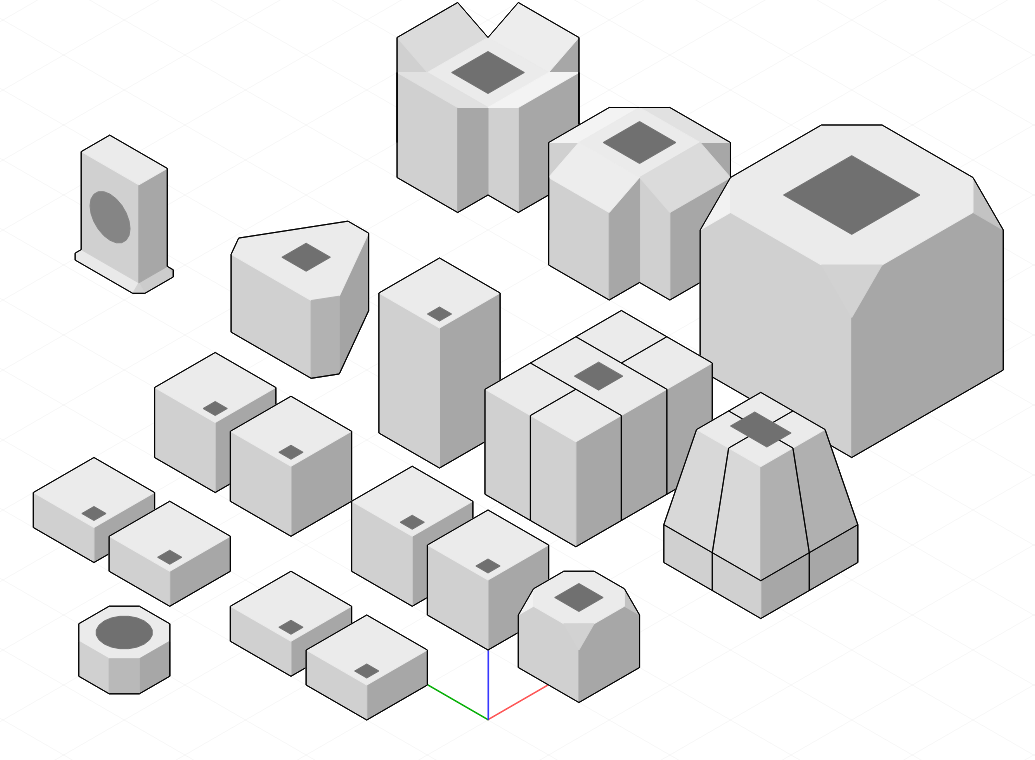
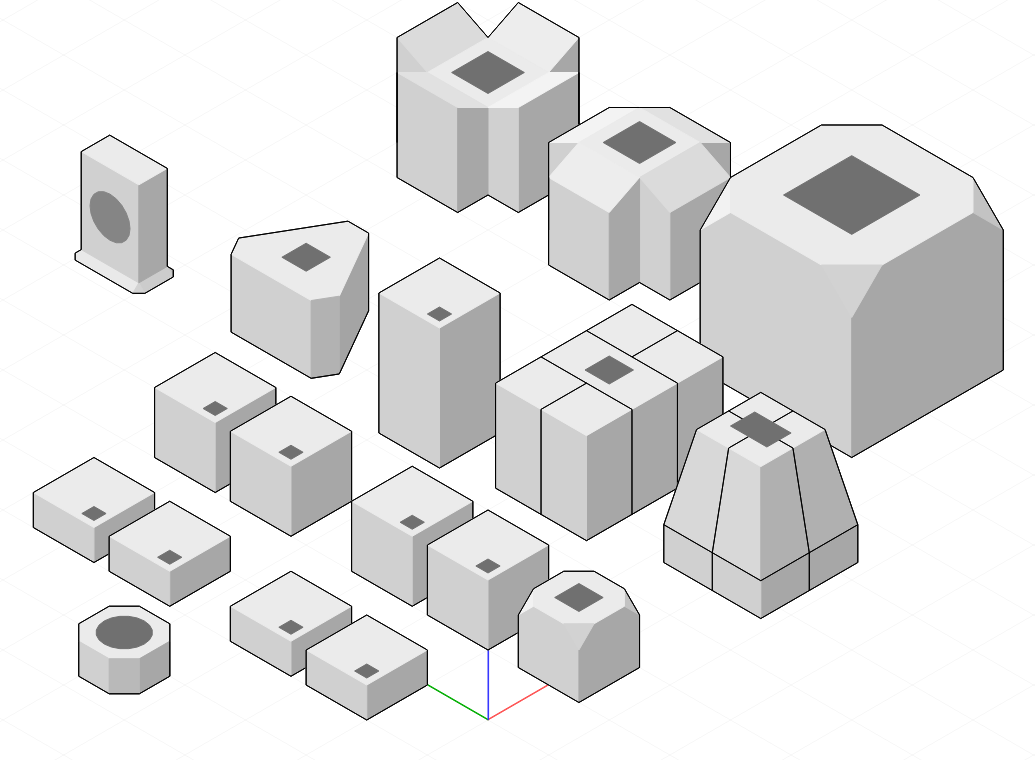
Before and after one commit to mattheath/nimbus, a plain HTML site: page index.html in a window 1280 px wide. Shown: the whole page, without its empty margins (152-1187 px from the left). Drawn offline with Linux system fonts and the light colour scheme.

Commit message:
Fix origin within S3 to actual centre

```diff
--- a/index.html
+++ b/index.html
@@ -84,7 +84,7 @@
         iso.add(EC2Instance(new Point(3.7, 4.5, 0), 'large'));
 
         /* Render S3 at back */
-        iso.add(S3(new Point(3.2, 1.75, 0)));
+        iso.add(S3(new Point(4.5, 2.5, 0)));
 
         /* Add some instances */
         iso.add(EC2Instance(new Point(1.5, 6, 0), 'medium'));
--- a/js/objects/aws/ec2.js
+++ b/js/objects/aws/ec2.js
@@ -72,7 +72,7 @@ EC2Instance = function (origin, size) {
 }
 
 /**
- * Builds a rudimetary S3 object
+ * Builds a rudimentary S3 object
  */
 S3 = function (origin) {
 
@@ -83,6 +83,9 @@ S3 = function (origin) {
   var w = 1.5;
   var h = z = w;
   var l = w * 1.5;
+
+  // Translate origin to centre point
+  origin = origin.translate(-l/2, -w/2, 0)
 
   // Make our base shape
   s.push(Isomer.Shape.Prism(origin, l, w, h),
```
